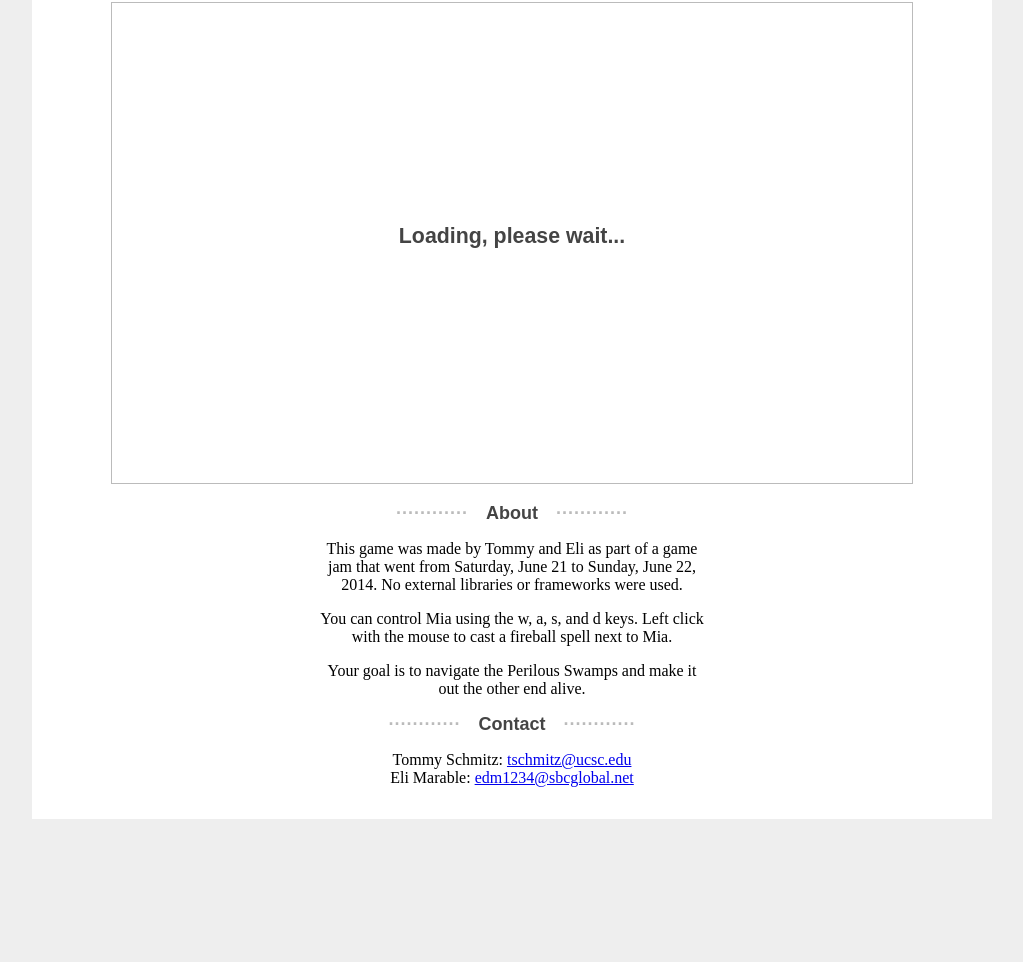
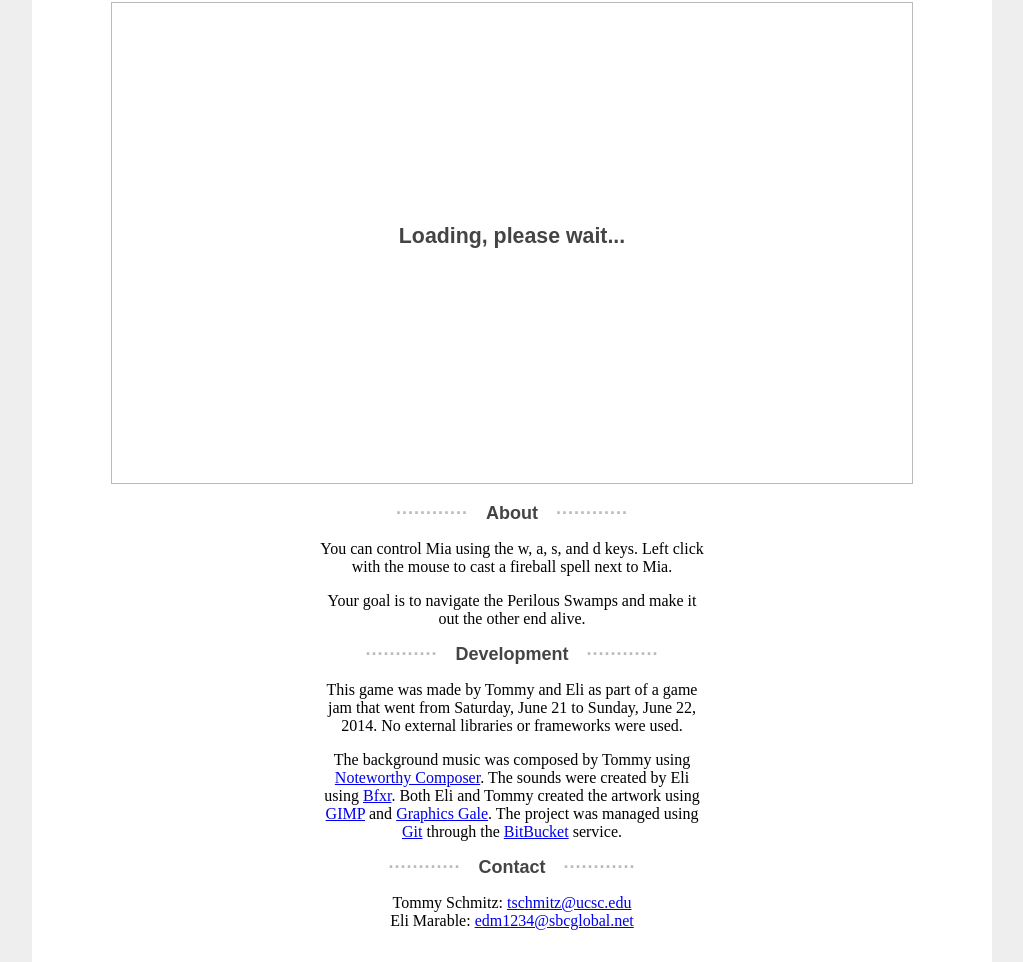
Before and after one commit to duo-the-mage/duo-the-mage, a plain HTML site: page index.html in a window 1280 px wide. Shown: the part 55-1017 px from the top of the page, without its empty margins (128-1151 px from the left). Before the commit the page ends 874 px from the top, so only its background shows below. Drawn offline with Linux system fonts and the light colour scheme.

Commit message:
Added software credits to game page

```diff
--- a/index.html
+++ b/index.html
@@ -89,15 +89,25 @@ Your browser does not support the HTML5 canvas tag.
 
 <h2>About</h2>
 
-<p>This game was made by Tommy and Eli as part of a game
-jam that went from Saturday, June 21 to Sunday, June 22,
-2014. No external libraries or frameworks were used.</p>
-
 <p>You can control Mia using the w, a, s, and d keys. Left
 click with the mouse to cast a fireball spell next to Mia.</p>
 
 <p>Your goal is to navigate the Perilous Swamps and make it
 out the other end alive.</p>
+
+<h2>Development</h2>
+
+<p>This game was made by Tommy and Eli as part of a game
+jam that went from Saturday, June 21 to Sunday, June 22,
+2014. No external libraries or frameworks were used.</p>
+
+<p>The background music was composed by Tommy using
+<a href="http://www.noteworthysoftware.com">Noteworthy Composer</a>.
+The sounds were created by Eli using
+<a href="http://www.bfxr.net">Bfxr</a>. Both Eli and Tommy created the artwork using
+<a href="http://www.gimp.org/">GIMP</a> and <a href="http://www.humanbalance.net/gale/us/">Graphics Gale</a>.
+The project was managed using <a href="http://git-scm.com/">Git</a> through the
+<a href="https://bitbucket.org/">BitBucket</a> service.</p>
 
 <h2>Contact</h2>
 
```
